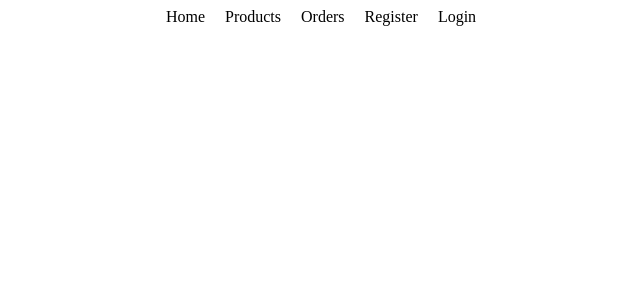
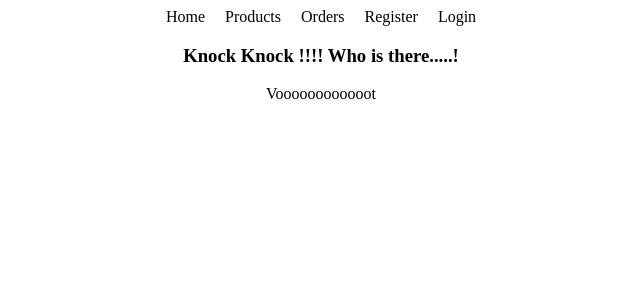
Before and after one commit to SEC-MASUM/router-firebase-integration, a React (Create React App) app: page /products in a window 1280 px wide. Shown: the top 300 px of the page, without its empty margins (319-959 px from the left). Built offline with nearby package versions, Linux system fonts and the light colour scheme; no server answers.

Commit message:
create Products componet and add to Routes and show user name in Products Component when user is logged in

```diff
--- a/package.json
+++ b/package.json
@@ -9,6 +9,7 @@
     "firebase": "^9.6.10",
     "react": "^18.0.0",
     "react-dom": "^18.0.0",
+    "react-firebase-hooks": "^5.0.3",
     "react-router-dom": "6",
     "react-scripts": "5.0.0",
     "web-vitals": "^2.1.4"
--- a/src/App.js
+++ b/src/App.js
@@ -3,6 +3,7 @@
 import Header from "./components/Header/Header";
 import Home from "./components/Home/Home";
 import Login from "./components/Login/Login";
+import Products from "./components/Products/Products";
 import Register from "./components/Register/Register";
 
 function App() {
@@ -11,6 +12,7 @@
       <Header />
       <Routes>
         <Route path="/" element={<Home />} />
+        <Route path="/products" element={<Products />} />
         <Route path="/register" element={<Register />} />
         <Route path="/login" element={<Login />} />
       </Routes>
--- a/src/components/Home/Home.js
+++ b/src/components/Home/Home.js
@@ -1,9 +1,12 @@
 import React from "react";
+import useFirebase from "../../hooks/useFirebase";
 
 const Home = () => {
+  const { user } = useFirebase();
   return (
     <div>
       <h2>This is Home</h2>
+      <p>Current user is: {user ? user.displayName : "Nobody"}</p>
     </div>
   );
 };
--- /dev/null
+++ b/src/components/Products/Products.js
@@ -0,0 +1,14 @@
+import React from "react";
+import useFirebase from "../../hooks/useFirebase";
+
+const Products = () => {
+  const { user } = useFirebase();
+  return (
+    <div>
+      <h3>Knock Knock !!!! Who is there.....!</h3>
+      <p>{user ? user?.displayName : "Voooooooooooot"}</p>
+    </div>
+  );
+};
+
+export default Products;
```
Also changed, not shown: 1 other file (tests, documents, lock files or other folders).
